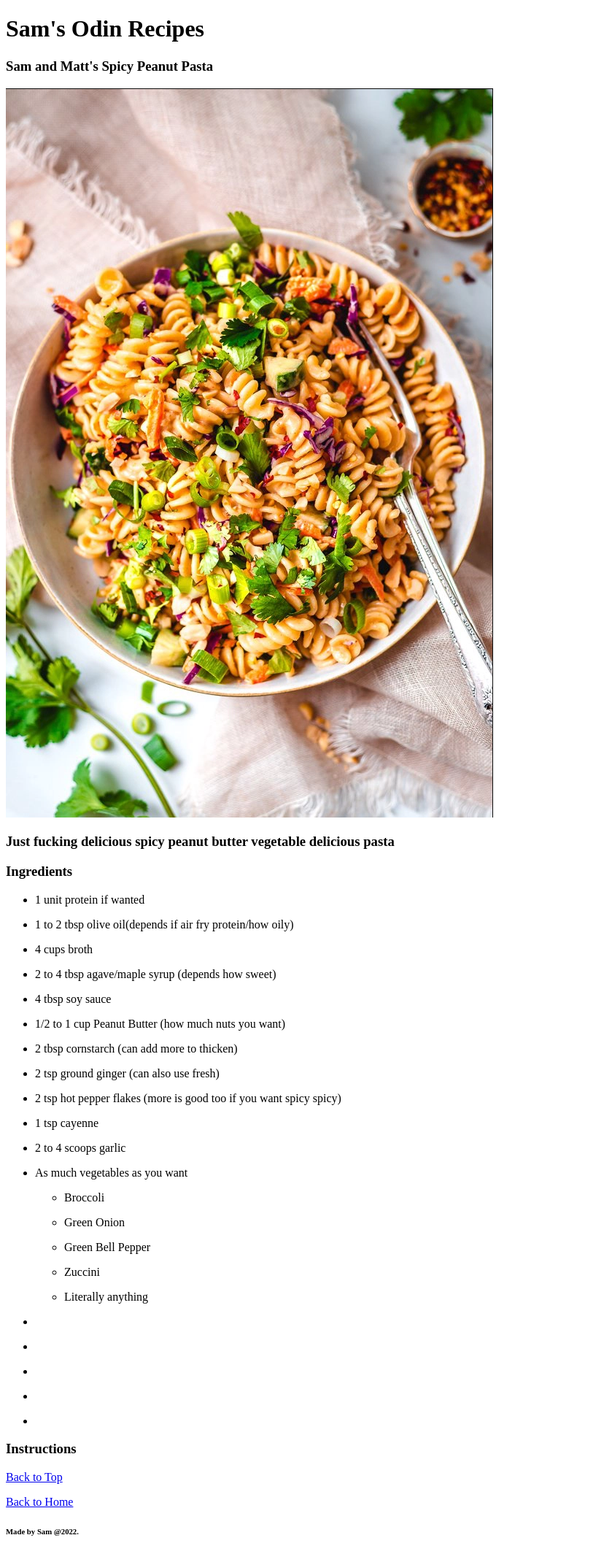
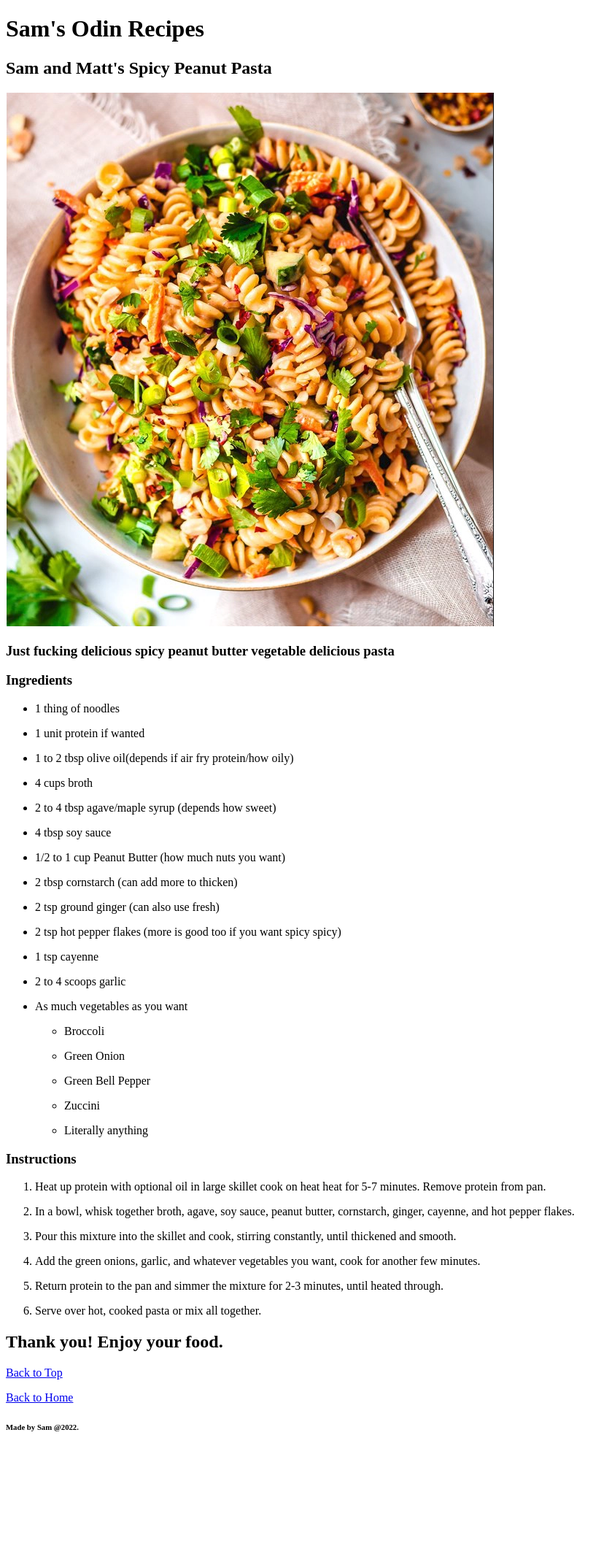
Before and after one commit to sammyb1rd/odin-recipes, a plain HTML site: page recipes/spicy-peanut-pasta.html in a window 1280 px wide. Shown: the whole page at 73% size, without its empty margins (0-839 px from the left). After the commit the page ends 1986 px from the top, so only its background shows below. Drawn offline with Linux system fonts and the light colour scheme.

Commit message:
Big Push. Repalced images of pasta and queso with screenshots. modified all other pages

```diff
--- a/recipes/spicy-peanut-pasta.html
+++ b/recipes/spicy-peanut-pasta.html
@@ -7,10 +7,10 @@
 
 <body>
     <h1>Sam's Odin Recipes</h1>
-    <h3>Sam and Matt's Spicy Peanut Pasta</h3>
+    <h2>Sam and Matt's Spicy Peanut Pasta</h2>
     <p></p>
     <p></p>
-    <img src="../img/fake-pasta.jpg" alt="The best pasta Sam ever made, mouthwatering pasta">
+    <img src="../img/pasta3.png" alt="The best pasta Sam ever made, mouthwatering pasta">
     <p></p>
     <p></p>
     <h3>Just fucking delicious spicy peanut butter vegetable delicious pasta</h3>
@@ -24,6 +24,7 @@
     <p></p>
     <p></p>
     <ul>
+        <li><p>1 thing of noodles</p></li>
         <li><p>1 unit protein if wanted</p></li>
         <li><p>1 to 2 tbsp olive oil(depends if air fry protein/how oily)</p></li>
         <li><p>4 cups broth</p></li>
@@ -43,15 +44,6 @@
                 <li><p>Zuccini</p></li>
                 <li><p>Literally anything</p></li>
             </ul></li>
-        <li><p></p></li>
-        <li><p></p></li>
-        <li><p></p></li>
-        <li><p></p></li>
-        <li><p></p></li>
-
-
-
-
 
 
 
@@ -61,12 +53,16 @@
     <p></p>
     <p></p>
     <h3>Instructions</h3>
+    <ol>
+        <li><p>Heat up protein with optional oil in large skillet cook on heat heat for 5-7 minutes. Remove protein from pan.</p></li>
+        <li><p>In a bowl, whisk together broth, agave, soy sauce, peanut butter, cornstarch, ginger, cayenne, and hot pepper flakes.</p></li>
+        <li><p>Pour this mixture into the skillet and cook, stirring constantly, until thickened and smooth.</p></li>
+        <li><p>Add the green onions, garlic, and whatever vegetables you want, cook for another few minutes.</p></li>
+        <li><p>Return protein to the pan and simmer the mixture for 2-3 minutes, until heated through.</p>
+        <li><p>Serve over hot, cooked pasta or mix all together.</p></li>
+    </ol>
     <p></p>
-    <p></p>
-    <p></p>
-
-
-
+    <h2>Thank you! Enjoy your food.</h2>
     <p></p>
     <a href="spicy-peanut-pasta.html">Back to Top</a>
     <p></p>
```
Also changed, not shown: index.html (+3 -2 lines), recipes/five-minute-queso.html (+2 -2 lines), recipes/vegan-mac-n-cheese.html (+6 -6 lines), recipes/whats-next.html (added, +29 -0 lines), img/fake-pasta.jpg (deleted), img/pasta3.png (added), img/queso.jpg (deleted), img/queso2.png (added).
